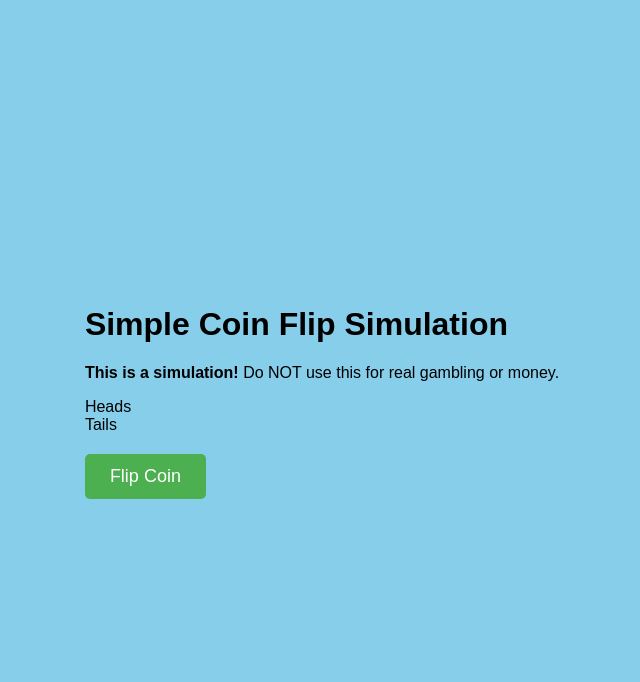
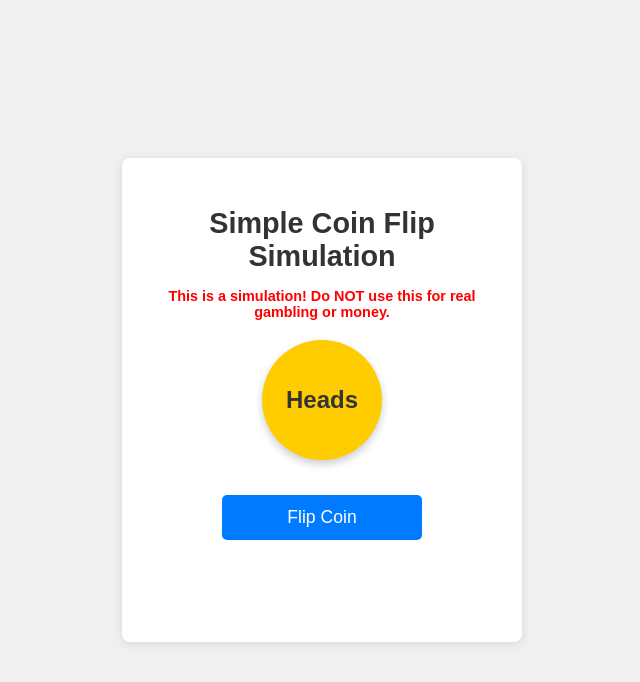
Before and after one commit to gresimeow/S-uchaj-mnie, a plain HTML site: page index.html in a window 1280 px wide. Shown: the whole page, without its empty margins (318-958 px from the left). Drawn offline with Linux system fonts and the light colour scheme.

Commit message:
Update style.css

```diff
--- a/style.css
+++ b/style.css
@@ -1,112 +1,122 @@
-/* General body styling */
 body {
+    font-family: sans-serif;
     display: flex;
     justify-content: center;
     align-items: center;
-    height: 100vh; /* Use full viewport height */
+    min-height: 100vh;
+    background-color: #f0f0f0;
     margin: 0;
-    background-color: #87CEEB; /* Light Sky Blue */
-    font-family: sans-serif;
-    overflow: hidden; /* Hide scrollbars */
-    -webkit-user-select: none; /* Safari */
-    -ms-user-select: none; /* IE 10+ */
-    user-select: none;
+    padding: 20px; /* Add some padding on smaller screens */
+    box-sizing: border-box; /* Include padding in width */
 }
 
-/* Game container styling */
-#game-container {
-    position: relative;
-    width: 95vw;
-    max-width: 400px;
-    height: 80vh;
-    max-height: 600px;
-    background-color: #8FBC8F; /* Dark Sea Green (ground) */
-    border: 5px solid #8B4513; /* Saddle Brown (fence posts) */
-    overflow: hidden;
-    cursor: pointer;
-    -webkit-touch-callout: none;
+.container {
+    text-align: center;
+    background-color: #fff;
+    padding: 30px;
+    border-radius: 8px;
+    box-shadow: 0 2px 10px rgba(0, 0, 0, 0.1);
+    max-width: 400px; /* Max width for larger screens */
+    width: 100%; /* Full width on smaller screens */
+    box-sizing: border-box; /* Include padding in width */
 }
 
-/* Player (cow) styling */
-.cow {
-    position: absolute;
-    bottom: 30px;
-    width: 40px;
-    height: 40px;
-    transition: left 0.1s linear;
-    background-color: transparent;
-    border: none;
-    font-size: 38px;
-    text-align: center;
-    line-height: 40px;
-    box-shadow: none;
-    z-index: 5;
+h1 {
+    color: #333;
+    margin-bottom: 15px;
+    font-size: 1.8em; /* Adjust font size for mobile */
 }
 
-/* Obstacle styling */
-.obstacle {
-    position: absolute;
-    width: 50px;
-    height: 50px;
-    background-color: #A0522D;
-    border: 2px solid #654321;
-    top: -60px;
-    z-index: 4;
+.warning {
+    color: red;
+    font-weight: bold;
+    margin-bottom: 20px;
+    font-size: 0.9em; /* Slightly smaller text */
 }
 
-/* Score display styling */
-#score {
-    position: absolute;
-    top: 10px;
-    left: 10px;
-    font-size: 20px;
-    color: white;
-    text-shadow: 1px 1px 2px black;
-    z-index: 6;
+/* Coin styling */
+#coin {
+    width: 120px; /* Make coin slightly larger for touch */
+    height: 120px;
+    border-radius: 50%;
+    background-color: #ffcc00; /* Gold-like color */
+    margin: 20px auto;
+    position: relative;
+    transform-style: preserve-3d; /* Needed for 3D transform */
+    transition: transform 1s ease-out; /* Animation duration */
+    box-shadow: 0 4px 8px rgba(0,0,0,0.2); /* Add shadow */
 }
 
-/* Styling for overlay screens (start/game over) */
-#start-screen, #game-over-screen {
+.side {
     position: absolute;
-    top: 0;
-    left: 0;
     width: 100%;
     height: 100%;
-    background-color: rgba(0, 0, 0, 0.7);
-    color: white;
+    backface-visibility: hidden; /* Hide the back of the element when rotated */
     display: flex;
-    flex-direction: column;
     justify-content: center;
     align-items: center;
-    text-align: center;
-    z-index: 10;
-    padding: 10px;
-    box-sizing: border-box;
+    font-size: 1.5em; /* Larger text for coin sides */
+    font-weight: bold;
+    color: #333;
 }
 
-/* Initially hide the game over screen */
-#game-over-screen {
-    display: none;
+.heads {
+    /* Default view is heads */
 }
 
-/* Button styling */
-button {
-    padding: 12px 25px;
-    font-size: 18px;
-    cursor: pointer;
-    margin-top: 20px;
-    border-radius: 5px;
-    border: none;
-    background-color: #4CAF50; /* Green */
-    color: white;
+.tails {
+    transform: rotateY(180deg); /* Rotate tails side to face opposite */
 }
 
-button:hover {
-    background-color: #45a049; /* Darker green */
+/* Classes for animation (JavaScript adds these) */
+.flip-heads {
+    transform: rotateY(1800deg); /* Rotate 5 full turns */
 }
 
-/* Styling for touch instructions text */
-.touch-instructions {
+.flip-tails {
+    transform: rotateY(1980deg); /* Rotate 5 full turns + 180deg */
+}
+
+button {
+    background-color: #007bff;
+    color: white;
+    padding: 12px 25px; /* Larger padding for touch */
+    border: none;
+    border-radius: 5px;
+    cursor: pointer;
+    font-size: 1.1em; /* Larger font */
     margin-top: 15px;
-    font-size: 16px;
+    transition: background-color 0.3s ease;
+    width: 100%; /* Full width button on mobile */
+    max-width: 200px; /* Max width for button */
 }
+
+button:hover:not(:disabled) {
+    background-color: #0056b3;
+}
+
+button:disabled {
+    background-color: #cccccc;
+    cursor: not-allowed;
+}
+
+#result {
+    margin-top: 20px;
+    font-size: 1.3em; /* Larger result text */
+    font-weight: bold;
+    color: #555;
+    min-height: 1.5em; /* Reserve space */
+}
+
+/* Basic mobile responsiveness is handled by width: 100% and max-width */
+/* For more complex layouts, you might use media queries: */
+/*
+@media (max-width: 600px) {
+    .container {
+        padding: 20px;
+    }
+    h1 {
+        font-size: 1.5em;
+    }
+}
+*/
```
